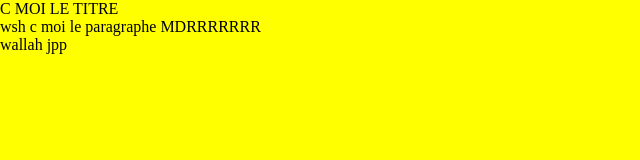
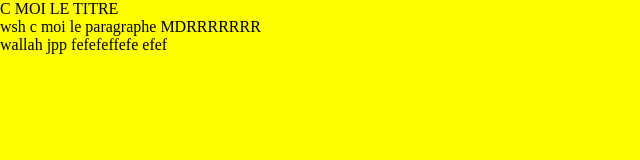
Before and after one commit to REIG3N/cours-A2, a plain HTML site: page index.html in a window 1280 px wide. Shown: the whole page, without its empty margins (0-640 px from the left). Drawn offline with Linux system fonts and the light colour scheme.

Commit message:
💬 ajout de text

```diff
--- a/index.html
+++ b/index.html
@@ -15,7 +15,12 @@
 <p>
     wsh c moi le paragraphe MDRRRRRRR<br>
     wallah jpp
+    fefefeffefe
+
+
+    efef
 </p>
+
 
 
 
```
